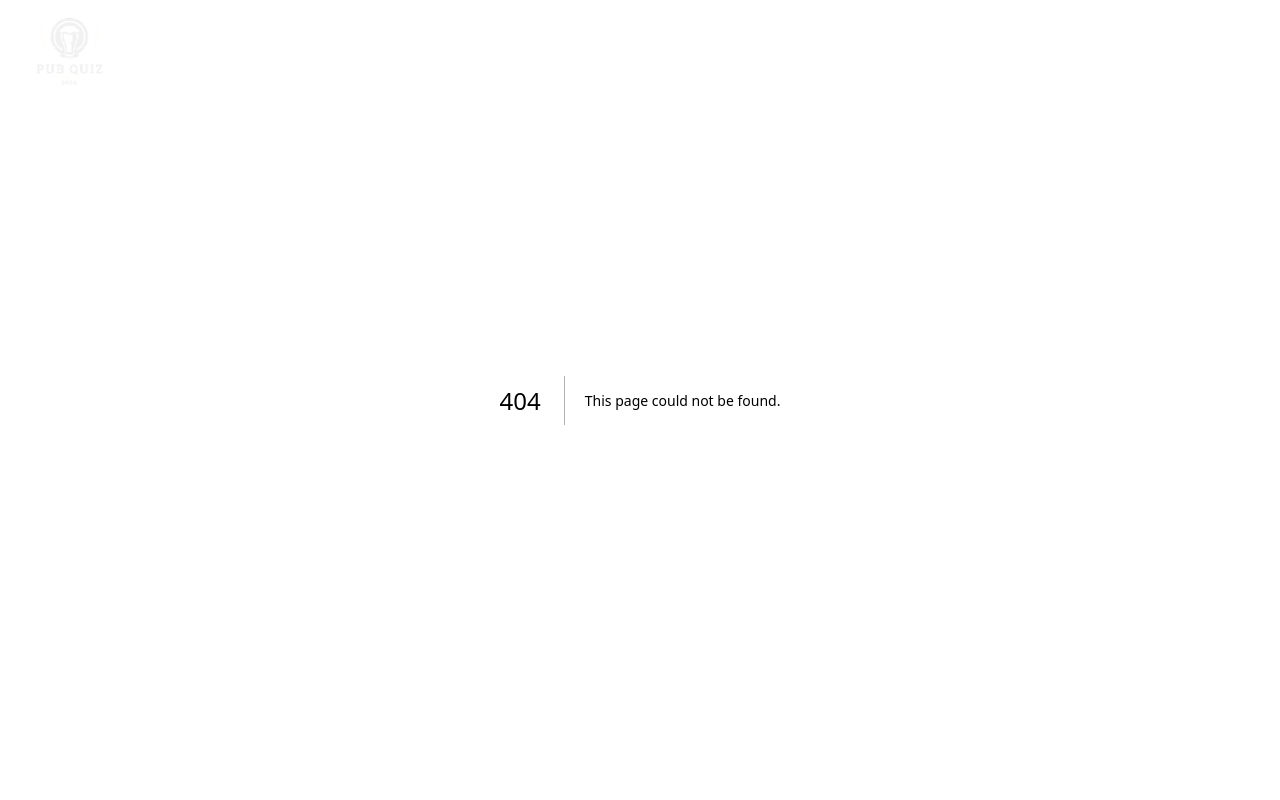
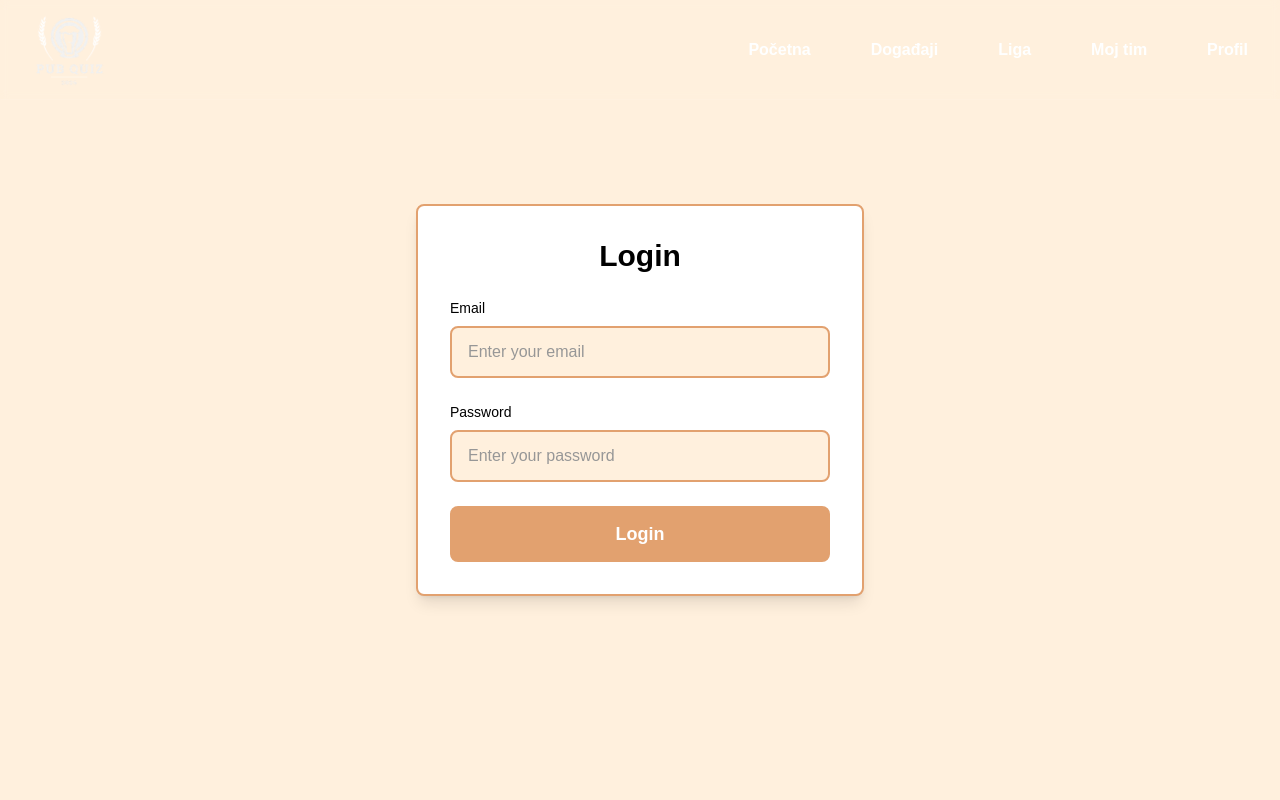
Before and after one commit to elab-development/internet-tehnologije-2025-pub_kviz_2022_0122, a Next.js app: page /login in a window 1280 px wide. Before the commit this address had no page. Shown: the top 800 px of the page. Built offline with nearby package versions, Linux system fonts and the light colour scheme.

Commit message:
Dodata API ruta za login, napravljen AUTH fajl i napravljena login forma

```diff
--- /dev/null
+++ b/src/app/api/auth/login/route.ts
@@ -0,0 +1,35 @@
+import { db } from "@/db";
+import { users } from "@/db/schema";
+import { eq } from "drizzle-orm";
+import { NextResponse } from "next/server";
+import bcrypt from "bcrypt";
+import { signAuthToken, cookieOpts, AUTH_COOKIE } from "@/lib/auth";
+
+type Body = {
+    email: string;
+    password: string;
+}
+
+export async function POST(req: Request) {
+    const { email, password } = (await req.json()) as Body;
+
+    if (!email || !password) {
+        return NextResponse.json({ error: "Pogesan email ili lozinka" }, { status: 401 })
+    }
+
+    const [u] = await db.select().from(users).where(eq(users.email, email));
+    if (!u) {
+        return NextResponse.json({ error: "Pogesan email ili lozinka" }, { status: 401 })
+    }
+
+    const ok = await bcrypt.compare(password, u.passwordHash);
+    if (!ok) {
+        return NextResponse.json({ error: "Pogesan email ili lozinka" }, { status: 401 })
+    }
+
+    const token = signAuthToken({ sub: u.id.toString(), email: u.email, name: u.name })
+    const res = NextResponse.json({ id: u.id, name: u.name, email: u.email })
+    res.cookies.set(AUTH_COOKIE, token, cookieOpts());
+    return res;
+
+}
--- /dev/null
+++ b/src/app/login/page.tsx
@@ -0,0 +1,5 @@
+import LoginForm from "@/components/LoginForm";
+
+export default function LoginPage() {
+  return <LoginForm />;
+}
--- /dev/null
+++ b/src/components/LoginForm.tsx
@@ -0,0 +1,98 @@
+"use client";
+
+import { useState } from "react";
+
+export default function LoginForm() {
+  const [email, setEmail] = useState("");
+  const [password, setPassword] = useState("");
+  const [error, setError] = useState("");
+  const [loading, setLoading] = useState(false);
+
+  const handleSubmit = async (e: React.FormEvent) => {
+    e.preventDefault();
+    setError("");
+    setLoading(true);
+
+    try {
+      const res = await fetch("/api/auth/login", {
+        method: "POST",
+        headers: { "Content-Type": "application/json" },
+        body: JSON.stringify({ email, password }),
+      });
+
+      if (!res.ok) {
+        const data = await res.json();
+        setError(data.error || "Login failed");
+        setLoading(false);
+        return;
+      }
+
+      window.location.href = "/";
+    } catch (err) {
+      setError("Something went wrong");
+      setLoading(false);
+    }
+  };
+
+  return (
+    <div className="flex min-h-screen items-center justify-center bg-pub-beige">
+      <div className="w-full max-w-md rounded-lg border-2 border-pub-orange bg-white p-8 shadow-lg">
+        <h2 className="mb-6 text-center text-3xl font-bold text-black">
+          Login
+        </h2>
+
+        <form onSubmit={handleSubmit} className="space-y-6">
+          <div>
+            <label
+              htmlFor="email"
+              className="block text-sm font-medium text-black mb-2"
+            >
+              Email
+            </label>
+            <input
+              id="email"
+              type="email"
+              required
+              value={email}
+              onChange={(e) => setEmail(e.target.value)}
+              className="w-full rounded-lg border-2 border-pub-orange bg-pub-beige px-4 py-3 text-black placeholder-pub-gray focus:border-pub-blue focus:outline-none focus:ring-2 focus:ring-pub-blue transition"
+              placeholder="Enter your email"
+            />
+          </div>
+
+          <div>
+            <label
+              htmlFor="password"
+              className="block text-sm font-medium text-black mb-2"
+            >
+              Password
+            </label>
+            <input
+              id="password"
+              type="password"
+              required
+              value={password}
+              onChange={(e) => setPassword(e.target.value)}
+              className="w-full rounded-lg border-2 border-pub-orange bg-pub-beige px-4 py-3 text-black placeholder-pub-gray focus:border-pub-blue focus:outline-none focus:ring-2 focus:ring-pub-blue transition"
+              placeholder="Enter your password"
+            />
+          </div>
+
+          {error && (
+            <div className="rounded-lg bg-red-100 border border-red-400 px-4 py-3 text-red-700 text-sm">
+              {error}
+            </div>
+          )}
+
+          <button
+            type="submit"
+            disabled={loading}
+            className="w-full rounded-lg border-2 border-pub-orange bg-pub-orange px-4 py-3 text-lg font-semibold text-white transition duration-500 hover:bg-pub-beige hover:text-pub-orange disabled:opacity-50 disabled:cursor-not-allowed"
+          >
+            {loading ? "Logging in..." : "Login"}
+          </button>
+        </form>
+      </div>
+    </div>
+  );
+}
--- /dev/null
+++ b/src/lib/auth.ts
@@ -0,0 +1,34 @@
+import * as jwt from "jsonwebtoken"
+
+export const AUTH_COOKIE = "auth";
+const JWT_SECRET = process.env.JWT_SECRET!;
+if (!JWT_SECRET) {
+    throw new Error("Missing JWT_SECRET in env file")
+}
+export type JwtUserClaims = {
+    sub: string;
+    email: string;
+    name?: string;
+}
+export function signAuthToken(claims: JwtUserClaims) {
+    return jwt.sign(claims, JWT_SECRET, { algorithm: "HS256", expiresIn: "7d" })
+}
+export function verifyAuthToken(token: string): JwtUserClaims {
+    const payload = jwt.verify(token, JWT_SECRET) as jwt.JwtPayload & JwtUserClaims;
+
+    if (!payload || !payload.sub || !payload.email) throw new Error("Invalid token");
+    return {
+        sub: payload.sub,
+        email: payload.email,
+        name: payload.name
+    }
+}
+export function cookieOpts() {
+    return {
+        httpOnly: true,
+        sameSite: "lax" as const,
+        secure: process.env.NODE_ENV === "production",
+        path: "/",
+        maxAge: 60 * 60 * 24 * 7
+    }
+}
```
